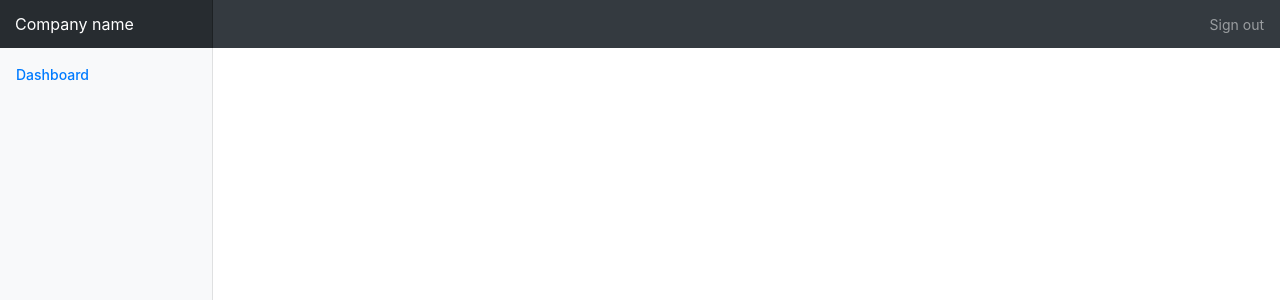
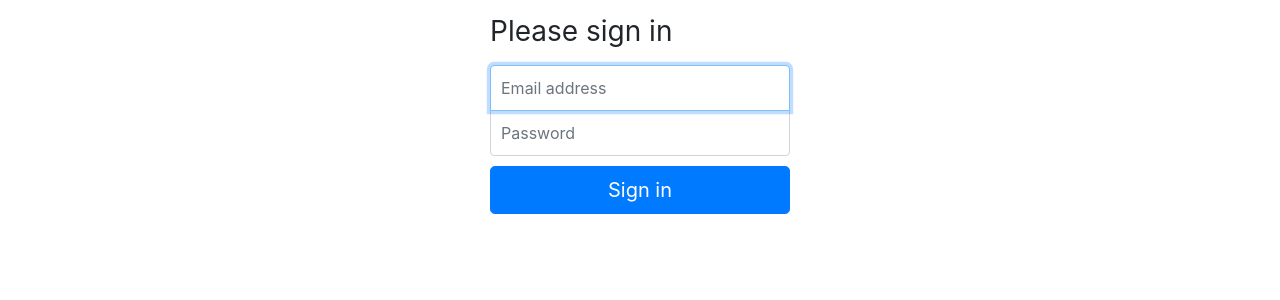
Before and after one commit to hn-agnihotri29/react-admin, a React (Create React App) app: page /login in a window 1280 px wide. Shown: the top 300 px of the page. Built offline with nearby package versions, Linux system fonts and the light colour scheme.

Commit message:
[Added] Wrapper class to handle children routing

```diff
--- a/src/App.tsx
+++ b/src/App.tsx
@@ -4,26 +4,17 @@ import Menu from './secure/components/Menu';
 import Dashboard  from './secure/Dashboard';
 import { BrowserRouter, Route, Routes } from 'react-router-dom';
 import Users from './secure/User';
+import Login  from './public/Login';
 
 function App() {
   return (
-    <div className="App">
-      <Nav />
-      <div className="container-fluid">
-        <div className="row">
-          <Menu />
-
-          <main role="main" className="col-md-9 ml-sm-auto col-lg-10 pt-3 px-4">
-            <BrowserRouter>
-              <Routes>
-                  <Route path='/' Component={Dashboard}/>
-                  <Route path='/users' Component={Users}/>
-              </Routes>
-            </BrowserRouter>
-          </main>
-      </div>
-    </div>
-    </div>
+      <BrowserRouter>
+        <Routes>
+            <Route path='/' element={<Dashboard />}/>
+            <Route path='/users' element={<Users />}/>
+            <Route path='/login' element={<Login />} />
+        </Routes>
+      </BrowserRouter>
   );
 }
 
--- /dev/null
+++ b/src/public/Login.tsx
@@ -0,0 +1,19 @@
+import { Component } from "react"
+import "../public/Public.css"
+
+class Login extends Component {
+    render() {
+        return (
+            <form className="form-signin">
+                <h1 className="h3 mb-3 font-weight-normal">Please sign in</h1>
+                <label htmlFor="inputEmail" className="sr-only">Email address</label>
+                <input type="email" id="inputEmail" className="form-control" placeholder="Email address" autoFocus required />
+                <label htmlFor="inputPassword" className="sr-only">Password</label>
+                <input type="password" id="inputPassword" className="form-control" placeholder="Password" required />
+                <button className="btn btn-lg btn-primary btn-block" type="submit">Sign in</button>
+            </form>
+        )
+    }
+}
+
+export default Login
--- /dev/null
+++ b/src/public/Public.css
@@ -0,0 +1,30 @@
+
+.form-signin {
+  width: 100%;
+  max-width: 330px;
+  padding: 15px;
+  margin: 0 auto;
+}
+.form-signin .checkbox {
+  font-weight: 400;
+}
+.form-signin .form-control {
+  position: relative;
+  box-sizing: border-box;
+  height: auto;
+  padding: 10px;
+  font-size: 16px;
+}
+.form-signin .form-control:focus {
+  z-index: 2;
+}
+.form-signin input[type="email"] {
+  margin-bottom: -1px;
+  border-bottom-right-radius: 0;
+  border-bottom-left-radius: 0;
+}
+.form-signin input[type="password"] {
+  margin-bottom: 10px;
+  border-top-left-radius: 0;
+  border-top-right-radius: 0;
+}
--- a/src/secure/Dashboard.tsx
+++ b/src/secure/Dashboard.tsx
@@ -1,6 +1,7 @@
+ import Wrapper from "./Wrapper";
 
  const Dashboard = () => (
-    <div>
+    <Wrapper>
         <h2>Section Title</h2>
         <div className="table-responsive">
             <table className="table table-striped table-sm">
@@ -24,7 +25,7 @@
                 </tbody>
             </table>
         </div>
-    </div>
+    </Wrapper>
  )
 
  export default Dashboard;
--- a/src/secure/User.tsx
+++ b/src/secure/User.tsx
@@ -1,7 +1,9 @@
-
+import Wrapper from "./Wrapper";
 
 const Users = () => (
-    <p>Users page</p>
+    <Wrapper>
+        <p>Users page</p>
+    </Wrapper>
 )
 
 export default Users;
--- /dev/null
+++ b/src/secure/Wrapper.tsx
@@ -0,0 +1,26 @@
+import React, {Component, PropsWithChildren } from 'react';
+import Nav from "./components/Nav";
+import Menu from './components/Menu';
+
+class Wrapper extends Component<PropsWithChildren<any>> {
+
+    render() {
+        return (
+            <>
+                <Nav/>
+
+                <div className="container-fluid">
+                    <div className="row">
+                        <Menu/>
+
+                        <main role="main" className="col-md-9 ml-sm-auto col-lg-10 px-md-4">
+                            {this.props.children}
+                        </main>
+                    </div>
+                </div>
+            </>
+        );
+    }
+}
+
+export default Wrapper;
```
